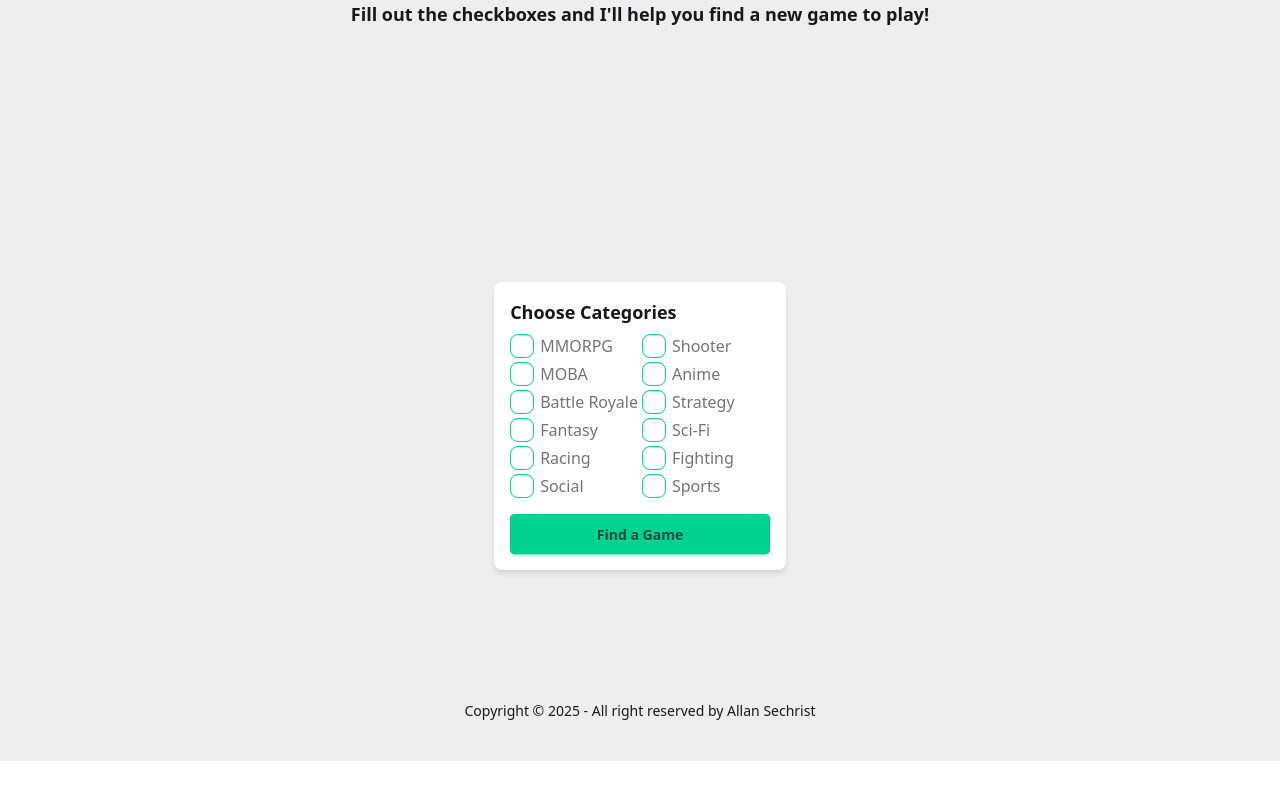
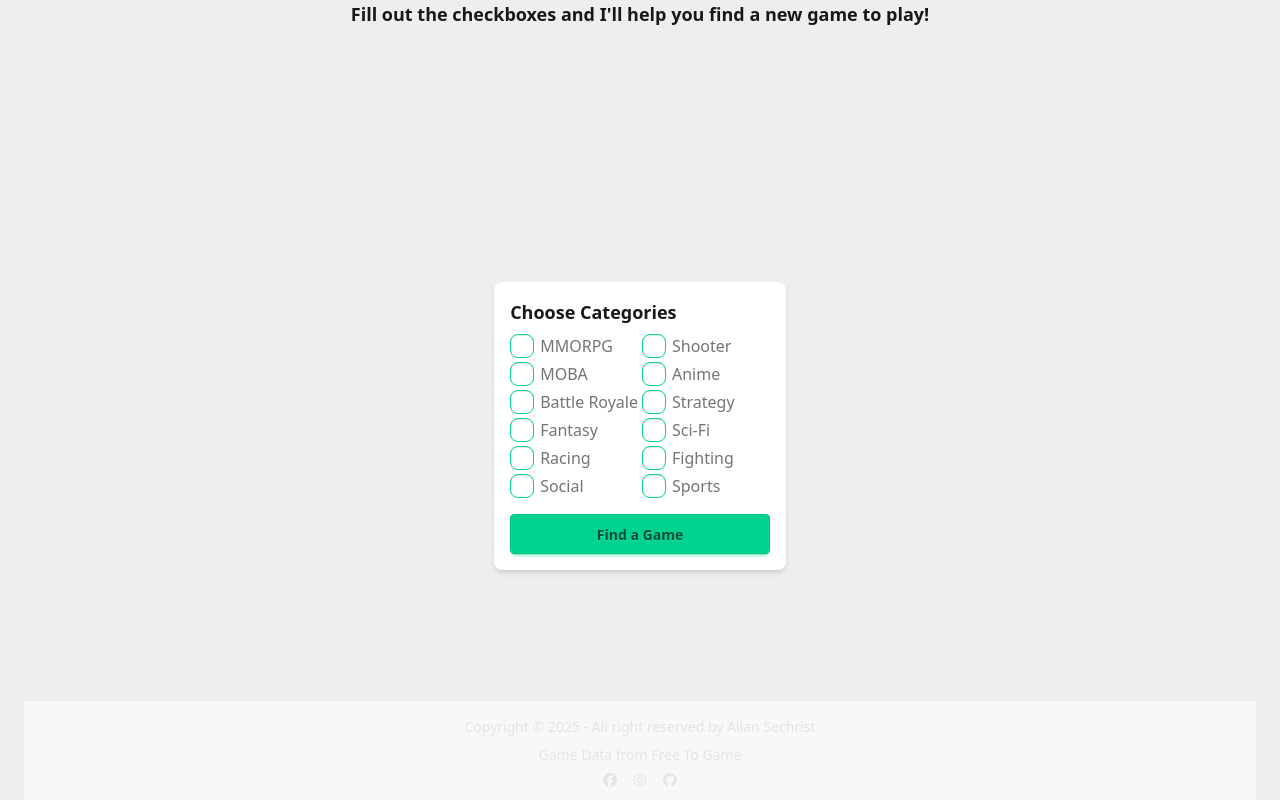
Before and after one commit to AllanSechrist/FreeGames, a React (Vite) app: page / in a window 1280 px wide. Shown: the part 220-1020 px from the top of the page. Before the commit the page ends 981 px from the top, so only its background shows below. Built offline with nearby package versions, Linux system fonts and the light colour scheme; no server answers.

Commit message:
Add social icons and API credit to footer

```diff
--- a/src/assets/components/Footer.jsx
+++ b/src/assets/components/Footer.jsx
@@ -1,10 +1,26 @@
+import { FaGithub } from "react-icons/fa6";
+import { FaInstagram } from "react-icons/fa6";
+import { FaFacebook } from "react-icons/fa6";
 const Footer = () => {
   return (
-    <footer className="footer sm:footer-horizontal footer-center bg-base-300 text-base-content p-4">
+    <footer className="footer sm:footer-horizontal footer-center bg-base-200 text-neutral-content p-4 mt-4">
       <aside>
         <p>
-          Copyright © {new Date().getFullYear()} - All right reserved by Allan Sechrist
+          Copyright © {new Date().getFullYear()} - All right reserved by Allan
+          Sechrist
         </p>
+        <p>Game Data from <a href="https://www.freetogame.com/" target="_blank" className="link link-hover">Free To Game</a></p>
+        <div className="flex space-x-4 justify-between">
+          <a href="#">
+            <FaFacebook />
+          </a>
+          <a href="#">
+            <FaInstagram />
+          </a>
+          <a href="https://github.com/AllanSechrist" target="_blank">
+            <FaGithub />
+          </a>
+        </div>
       </aside>
     </footer>
   );
```
